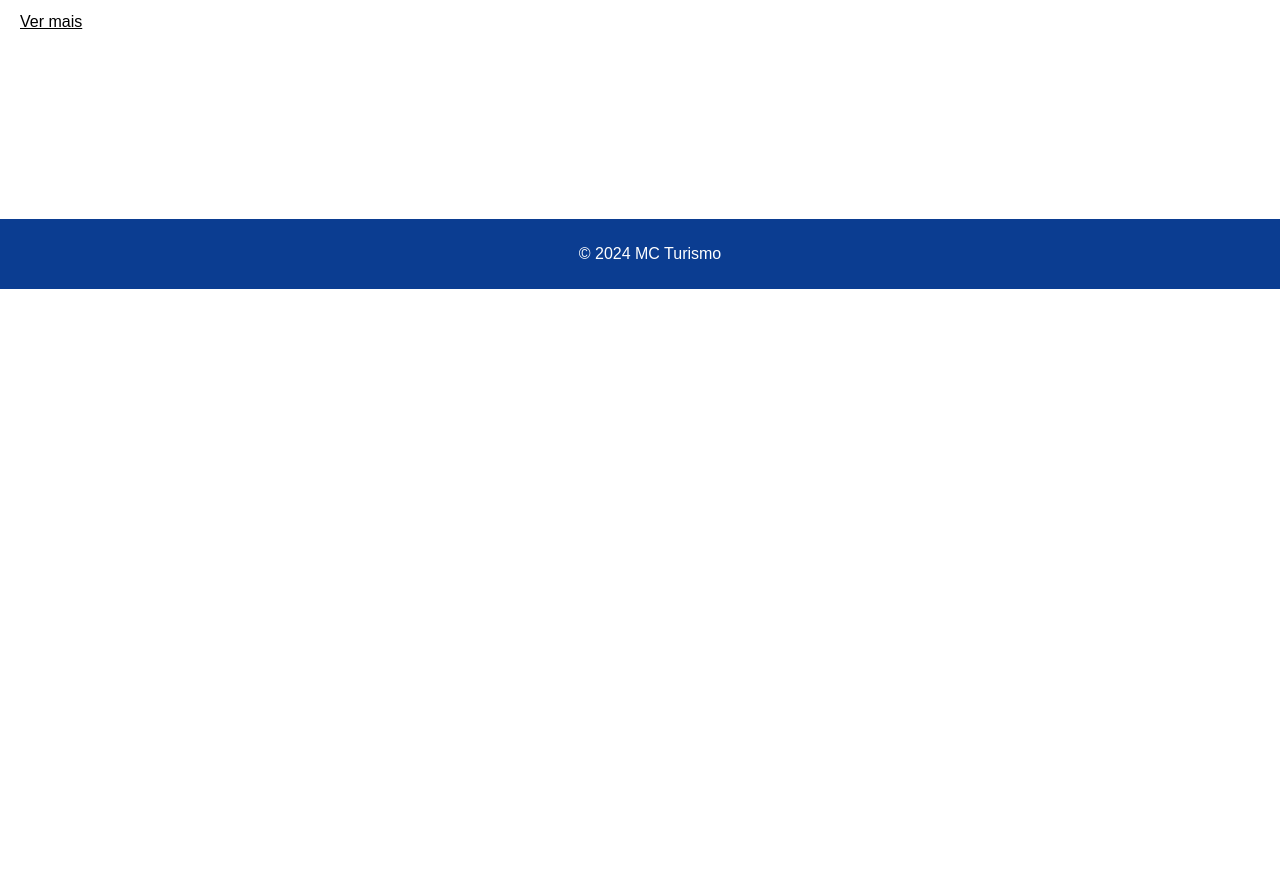
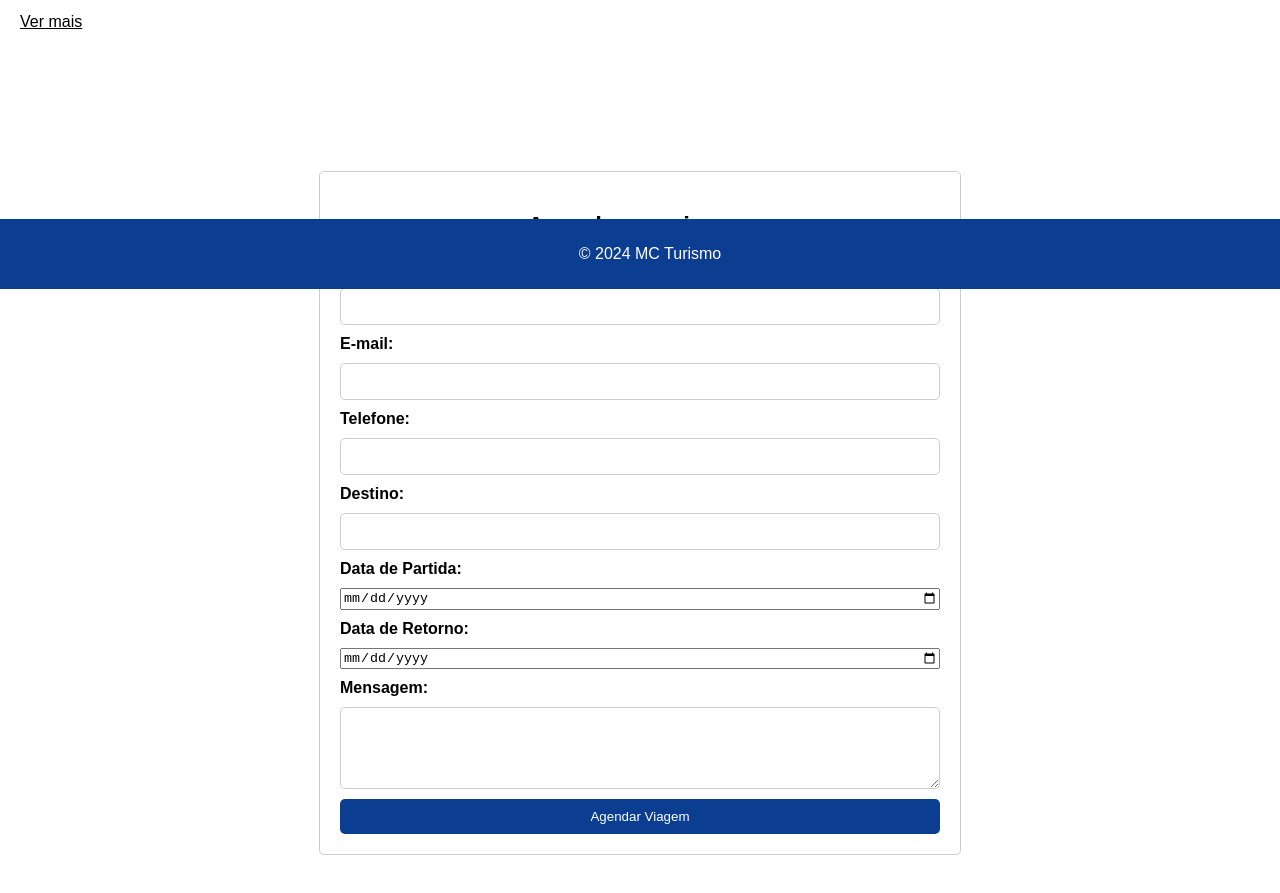
Before and after one commit to josesantos-dev/mc-turismo, a plain HTML site: page index.html in a window 1280 px wide. Shown: the part 511-1404 px from the top of the page. Before the commit the page ends 800 px from the top, so only its background shows below. Drawn offline with Linux system fonts and the light colour scheme.

Commit message:
add form e style do msm

```diff
--- a/index.html
+++ b/index.html
@@ -28,6 +28,34 @@
         </div>
     </section>
 
+    <div class="container">
+        <h2>Agende sua viagem</h2>
+        <form>
+            <label for="nome">Nome:</label>
+            <input type="text" id="nome" name="nome" required>
+
+            <label for="email">E-mail:</label>
+            <input type="email" id="email" name="email" required>
+
+            <label for="telefone">Telefone:</label>
+            <input type="tel" id="telefone" name="telefone" required>
+
+            <label for="destino">Destino:</label>
+            <input type="text" id="destino" name="destino" required>
+
+            <label for="data_partida">Data de Partida:</label>
+            <input type="date" id="data_partida" name="data_partida" required>
+
+            <label for="data_retorno">Data de Retorno:</label>
+            <input type="date" id="data_retorno" name="data_retorno" required>
+
+            <label for="mensagem">Mensagem:</label>
+            <textarea id="mensagem" name="mensagem" rows="4"></textarea>
+
+            <button type="submit">Agendar Viagem</button>
+        </form>
+    </div>
+
     <footer>
         <p>&copy; 2024 MC Turismo</p>
     </footer>
--- a/style.css
+++ b/style.css
@@ -80,3 +80,52 @@ footer {
     bottom: 0;
     width: 100%;
 }
+
+
+.container {
+    max-width: 600px;
+    margin: 100px auto;
+    padding: 20px;
+    border: 1px solid #ccc;
+    border-radius: 5px;
+}
+
+.container h2 {
+    text-align: center;
+    margin-bottom: 20px;
+}
+
+form {
+    display: grid;
+    grid-gap: 10px;
+}
+
+label {
+    font-weight: bold;
+}
+
+input[type="text"],
+input[type="email"],
+input[type="tel"],
+textarea {
+    width: 100%;
+    padding: 10px;
+    border: 1px solid #ccc;
+    border-radius: 5px;
+    box-sizing: border-box;
+}
+
+button {
+    width: 100%;
+    padding: 10px;
+    background-color: #0B3D91;
+    color: #fff;
+    border: none;
+    border-radius: 5px;
+    cursor: pointer;
+    transition: background-color 0.3s ease;
+}
+
+button:hover {
+    background-color: #08418C;
+}
```
